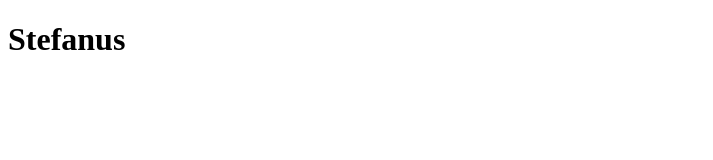
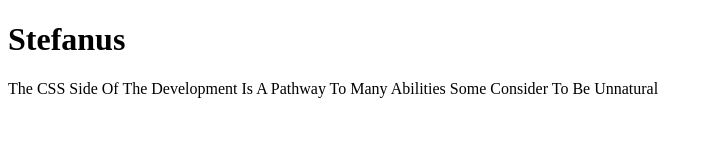
Before and after one commit to cicerotcs/team_project, a plain HTML site: page stefanus.html in a window 1280 px wide. Shown: the whole page, without its empty margins (0-713 px from the left). Drawn offline with Linux system fonts and the light colour scheme.

```diff
--- a/stefanus.html
+++ b/stefanus.html
@@ -8,6 +8,6 @@
 </head>
 <body>
     <h1>Stefanus</h1>
-
+    <p>The CSS Side Of The Development Is A Pathway To Many Abilities Some Consider To Be Unnatural</p>
 </body>
 </html>
```
Also changed, not shown: iffath.html (+1 -0 lines).
